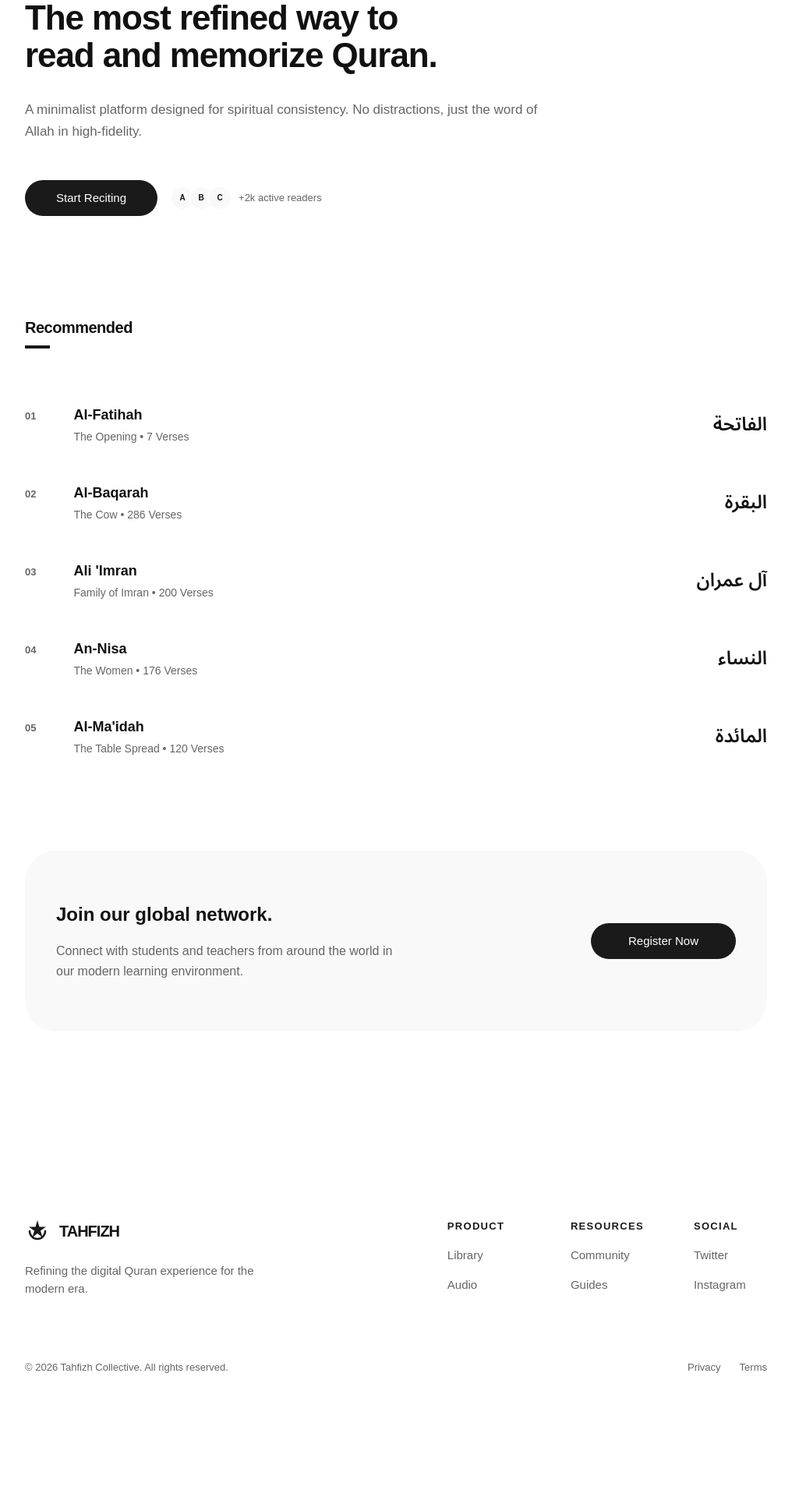
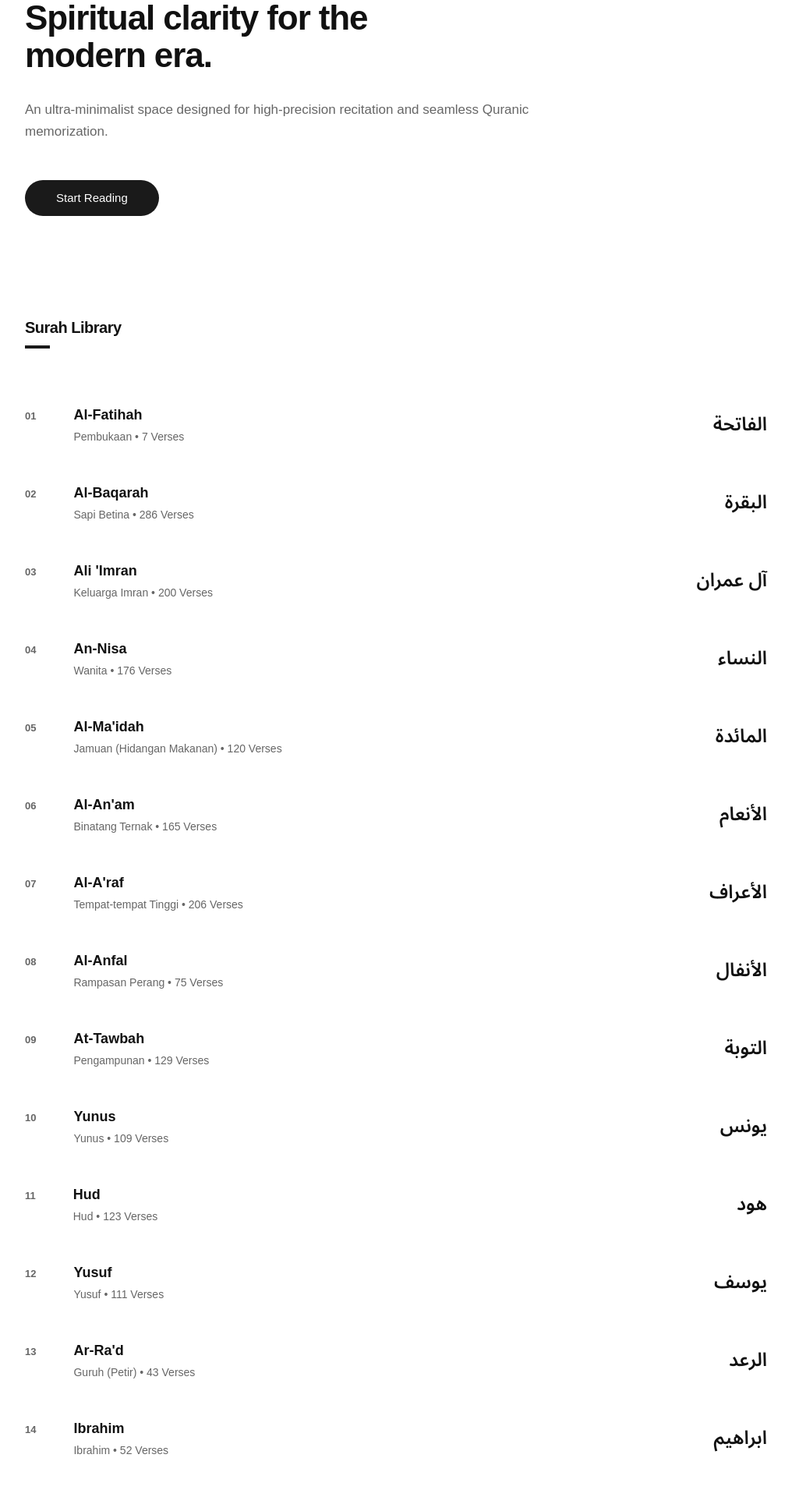
Before and after one commit to fahmirizalbudi/tahfizh, a React (Vite) app: page / in a window 1280 px wide. Shown: the part 240-2160 px from the top of the page at 78% size, without its empty margins (132-1148 px from the left). Before the commit the page ends 2084 px from the top, so only its background shows below. Built offline with nearby package versions, Linux system fonts and the light colour scheme; a web font is replaced by a local one.

Commit message:
feat: add surah display and detail view

```diff
--- a/package.json
+++ b/package.json
@@ -11,7 +11,8 @@
   },
   "dependencies": {
     "react": "^19.2.0",
-    "react-dom": "^19.2.0"
+    "react-dom": "^19.2.0",
+    "swr": "^2.4.0"
   },
   "devDependencies": {
     "@eslint/js": "^9.39.1",
--- a/src/App.tsx
+++ b/src/App.tsx
@@ -1,4 +1,24 @@
-import React from 'react';
+import React, { useState } from 'react';
+import useSWR from 'swr';
+
+// Fetcher for local JSON (handled by Vite)
+const fetcher = (url: string) => fetch(url).then(res => res.json());
+
+interface Verse {
+  id: number;
+  text: string;
+  translation: string;
+}
+
+interface Surah {
+  id: number;
+  name: string;
+  transliteration: string;
+  translation: string;
+  type: string;
+  total_verses: number;
+  verses: Verse[];
+}
 
 const Logo = () => (
   <div className="flex items-center gap-3">
@@ -18,138 +38,128 @@ const Navbar = () => (
         <a href="#" className="nav-item">Reading</a>
         <a href="#" className="nav-item">Memorize</a>
         <a href="#" className="nav-item">Reciters</a>
-        <a href="#" className="nav-item">Pricing</a>
       </div>
-      <div className="flex items-center gap-8">
-        <button className="text-[15px] font-medium text-brand-muted hover:text-brand-text">Log in</button>
-        <button className="btn-modern">Join Community</button>
+      <div className="flex items-center gap-4">
+        <button className="btn-modern px-8">Get Started</button>
       </div>
     </div>
   </nav>
 );
 
-const Hero = () => (
-  <header className="py-20 md:py-32">
-    <div className="layout-container">
-      <div className="max-w-2xl">
-        <h1 className="mb-8">
-          The most refined way to <br />
-          read and memorize Quran.
-        </h1>
-        <p className="text-[17px] text-brand-muted mb-12 leading-relaxed font-normal">
-          A minimalist platform designed for spiritual consistency.
-          No distractions, just the word of Allah in high-fidelity.
-        </p>
-        <div className="flex items-center gap-4">
-          <button className="btn-modern px-10">Start Reciting</button>
-          <div className="flex -space-x-2">
-            {[1,2,3].map(i => (
-              <div key={i} className="w-8 h-8 rounded-full border-2 border-white bg-brand-surface flex items-center justify-center text-[10px] font-bold">
-                {String.fromCharCode(64 + i)}
-              </div>
-            ))}
-            <span className="pl-4 text-[13px] font-medium text-brand-muted flex items-center">
-              +2k active readers
-            </span>
-          </div>
-        </div>
-      </div>
-    </div>
-  </header>
-);
+function App() {
+  const [selectedSurah, setSelectedSurah] = useState<Surah | null>(null);
 
-const SURAHS = [
-  { id: '01', name: 'Al-Fatihah', translation: 'The Opening', arabic: 'الفاتحة', count: '7 Verses' },
-  { id: '02', name: 'Al-Baqarah', translation: 'The Cow', arabic: 'البقرة', count: '286 Verses' },
-  { id: '03', name: 'Ali \'Imran', translation: 'Family of Imran', arabic: 'آل عمران', count: '200 Verses' },
-  { id: '04', name: 'An-Nisa', translation: 'The Women', arabic: 'النساء', count: '176 Verses' },
-  { id: '05', name: 'Al-Ma\'idah', translation: 'The Table Spread', arabic: 'المائدة', count: '120 Verses' },
-];
+  // SWR with 5-minute caching (dedupingInterval + focusThrottleInterval)
+  const { data: surahs, error, isLoading } = useSWR<Surah[]>('/src/assets/quran_id.json', fetcher, {
+    dedupingInterval: 300000, // 5 minutes in ms
+    revalidateOnFocus: false,
+    revalidateOnReconnect: false
+  });
 
-function App() {
+  if (error) return <div className="p-20 text-center text-red-500">Failed to load Quran data.</div>;
+  if (isLoading) return <div className="p-20 text-center animate-pulse text-brand-muted uppercase tracking-widest font-bold">Connecting to Divine Text...</div>;
+
   return (
     <div className="min-h-screen selection:bg-brand-accent selection:text-white">
       <Navbar />
 
       <main>
-        <Hero />
+        {/* Detail Modal Overlay */}
+        {selectedSurah && (
+          <div className="fixed inset-0 bg-white z-[100] overflow-y-auto pt-20 pb-40 px-6">
+            <div className="layout-container max-w-3xl">
+              <button
+                onClick={() => setSelectedSurah(null)}
+                className="mb-12 text-sm font-bold text-brand-muted hover:text-brand-text flex items-center gap-2 group"
+              >
+                <span className="group-hover:-translate-x-1 transition-transform">←</span> Back to Library
+              </button>
+
+              <div className="text-center mb-20">
+                <h1 className="mb-4">{selectedSurah.transliteration}</h1>
+                <p className="text-brand-muted uppercase tracking-widest text-xs font-bold mb-8">
+                  {selectedSurah.translation} • {selectedSurah.total_verses} Verses • {selectedSurah.type}
+                </p>
+                <div className="text-6xl font-arabic text-brand-text">{selectedSurah.name}</div>
+              </div>
+
+              <div className="space-y-16">
+                {selectedSurah.verses.map((verse) => (
+                  <div key={verse.id} className="relative">
+                    <div className="absolute -left-12 top-2 text-[10px] font-bold text-brand-muted tabular-nums opacity-30">
+                      {String(verse.id).padStart(3, '0')}
+                    </div>
+                    <div className="arabic-text text-4xl mb-6 leading-[2.5] text-right">
+                      {verse.text}
+                    </div>
+                    <p className="text-[15px] text-brand-muted leading-relaxed font-medium">
+                      {verse.translation}
+                    </p>
+                  </div>
+                ))}
+              </div>
+            </div>
+          </div>
+        )}
+
+        <header className="py-20 md:py-32">
+          <div className="layout-container">
+            <div className="max-w-2xl">
+              <h1 className="mb-8">
+                Spiritual clarity for the <br />
+                modern era.
+              </h1>
+              <p className="text-[17px] text-brand-muted mb-12 leading-relaxed font-normal">
+                An ultra-minimalist space designed for high-precision recitation and seamless Quranic memorization.
+              </p>
+              <button className="btn-modern px-10">Start Reading</button>
+            </div>
+          </div>
+        </header>
 
         <section className="pb-40">
           <div className="layout-container">
             <div className="mb-12">
-              <h2 className="text-brand-text">Recommended</h2>
+              <h2 className="text-brand-text">Surah Library</h2>
               <div className="h-1 w-8 bg-brand-accent mt-2"></div>
             </div>
 
             <div className="flex flex-col">
-              {SURAHS.map((surah) => (
-                <div key={surah.id} className="surah-flat-row group">
+              {surahs?.map((surah) => (
+                <div
+                  key={surah.id}
+                  onClick={() => setSelectedSurah(surah)}
+                  className="surah-flat-row group"
+                >
                   <div className="flex items-baseline gap-12">
                     <span className="text-[13px] font-semibold text-brand-muted tabular-nums">
-                      {surah.id}
+                      {String(surah.id).padStart(2, '0')}
                     </span>
                     <div>
                       <h3 className="text-[18px] font-semibold mb-1 group-hover:text-brand-primary transition-colors">
-                        {surah.name}
+                        {surah.transliteration}
                       </h3>
                       <p className="text-[14px] text-brand-muted">
-                        {surah.translation} • {surah.count}
+                        {surah.translation} • {surah.total_verses} Verses
                       </p>
                     </div>
                   </div>
                   <div className="arabic-text">
-                    {surah.arabic}
+                    {surah.name}
                   </div>
                 </div>
               ))}
-            </div>
-
-            <div className="mt-24 py-16 px-10 bg-brand-surface rounded-[40px] flex flex-col md:flex-row items-center justify-between gap-10">
-              <div className="max-w-md">
-                <h3 className="text-[24px] font-semibold mb-4">Join our global network.</h3>
-                <p className="text-brand-muted leading-relaxed">
-                  Connect with students and teachers from around the world in our modern learning environment.
-                </p>
-              </div>
-              <button className="btn-modern px-12">Register Now</button>
             </div>
           </div>
         </section>
       </main>
 
-      <footer className="py-20 bg-white">
-        <div className="layout-container">
-          <div className="flex flex-col md:flex-row justify-between items-start gap-12 mb-20">
-            <div>
-              <Logo />
-              <p className="mt-6 text-brand-muted text-[15px] max-w-xs">
-                Refining the digital Quran experience for the modern era.
-              </p>
-            </div>
-            <div className="grid grid-cols-2 md:grid-cols-3 gap-16">
-              <div className="flex flex-col gap-4">
-                <span className="font-bold text-[13px] uppercase tracking-widest text-brand-accent">Product</span>
-                <a href="#" className="text-brand-muted text-[15px] hover:text-brand-text transition-colors">Library</a>
-                <a href="#" className="text-brand-muted text-[15px] hover:text-brand-text transition-colors">Audio</a>
-              </div>
-              <div className="flex flex-col gap-4">
-                <span className="font-bold text-[13px] uppercase tracking-widest text-brand-accent">Resources</span>
-                <a href="#" className="text-brand-muted text-[15px] hover:text-brand-text transition-colors">Community</a>
-                <a href="#" className="text-brand-muted text-[15px] hover:text-brand-text transition-colors">Guides</a>
-              </div>
-              <div className="flex flex-col gap-4">
-                <span className="font-bold text-[13px] uppercase tracking-widest text-brand-accent">Social</span>
-                <a href="#" className="text-brand-muted text-[15px] hover:text-brand-text transition-colors">Twitter</a>
-                <a href="#" className="text-brand-muted text-[15px] hover:text-brand-text transition-colors">Instagram</a>
-              </div>
-            </div>
-          </div>
-          <div className="flex justify-between items-center text-[13px] text-brand-muted font-medium">
-            <p>© 2026 Tahfizh Collective. All rights reserved.</p>
-            <div className="flex gap-6">
-              <a href="#">Privacy</a>
-              <a href="#">Terms</a>
-            </div>
+      <footer className="py-20 border-t border-brand-border/10">
+        <div className="layout-container flex justify-between items-center text-[13px] text-brand-muted font-medium">
+          <p>© 2026 Tahfizh Collective. Minimalist Quran Reader.</p>
+          <div className="flex gap-10">
+            <a href="#" className="hover:text-brand-text">Privacy</a>
+            <a href="#" className="hover:text-brand-text">Open Source</a>
           </div>
         </div>
       </footer>
```
Also changed, not shown: src/assets/quran_id.json (renamed from public/quran_id.json), 1 other file (tests, documents, lock files or other folders).
